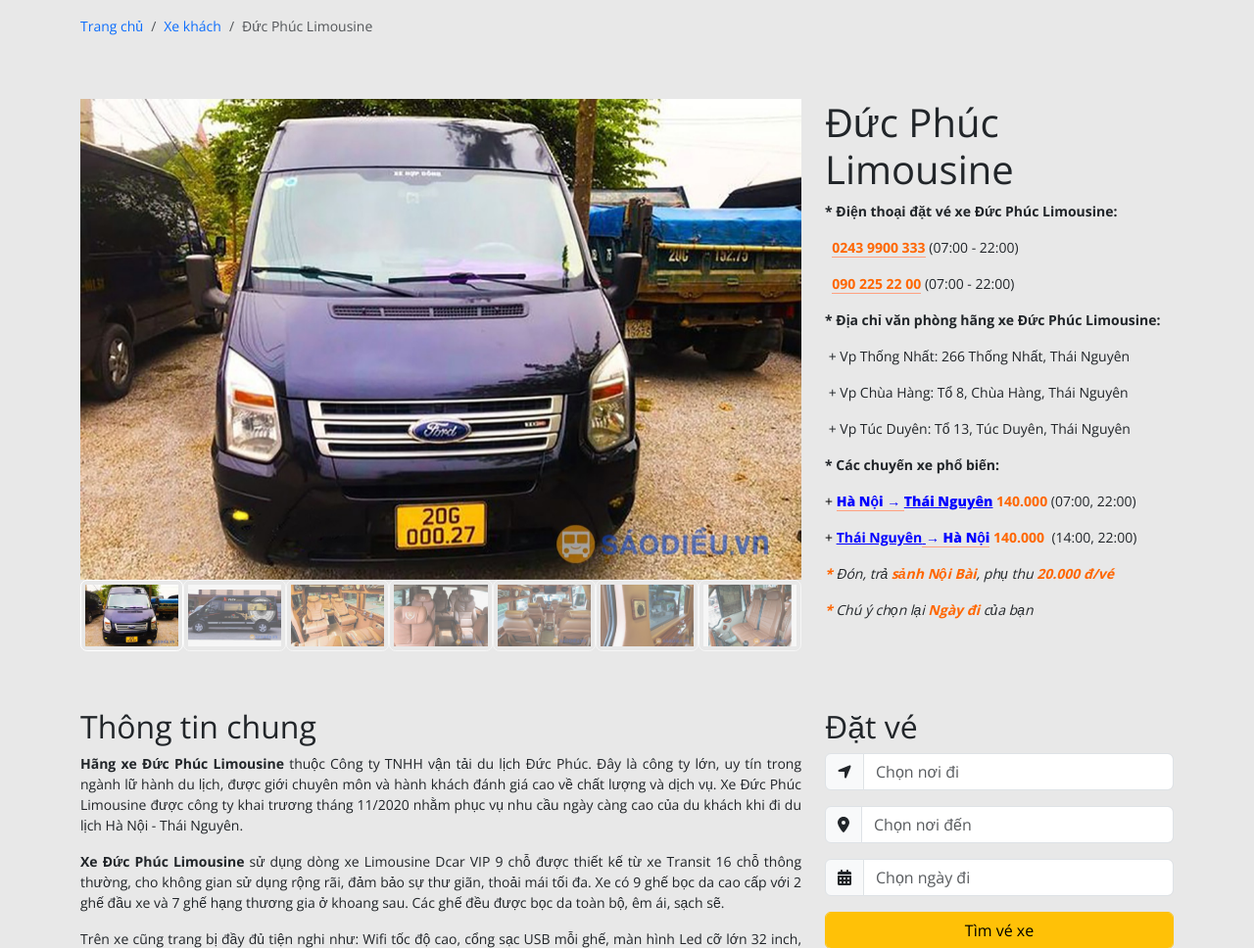
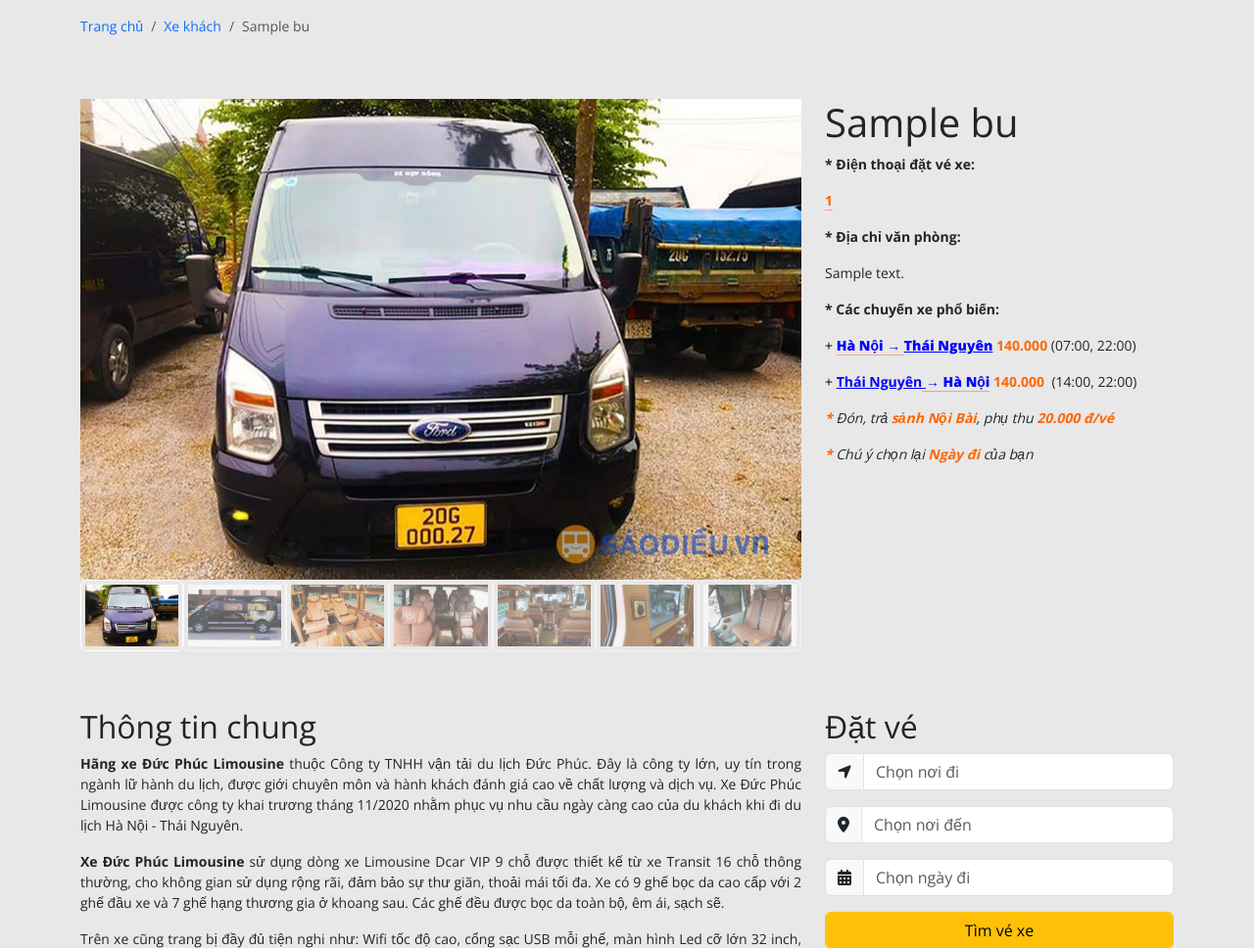
Before and after one commit to viettrungIT3/BusBooking, a CodeIgniter 4 app: template src/app/Views/frontend/bus-detail.php in a window 1280 px wide. Shown: the part 465-1433 px from the top of the page at 98% size. Run offline with PHP 8.4 and a stand-in for CodeIgniter, Linux system fonts and the light colour scheme; the template is opened without the code that fills it: most values are stand-ins (such as "Sample title", 1, 10 or a date in 2020); some libraries are stand-ins or nearby versions.

Commit message:
feat(PENDING): :closed_lock_with_key: pending show data for page bus detail

```diff
--- a/src/app/Views/frontend/bus-detail.php
+++ b/src/app/Views/frontend/bus-detail.php
@@ -1,6 +1,12 @@
 <?= $this->extend('frontend/common/layout') ?>
 
 <?= $this->section('content') ?>
+
+<?php
+// echo '<pre>';
+// var_dump($bus);
+// die();
+?>
 
 <!-- Link css -->
 <link rel="stylesheet" type="text/css" href="<?php echo base_url() ?>/assets/frontend/css/bus-detail.css">
@@ -22,7 +28,7 @@
 				<ol class="breadcrumb float-sm-right">
 					<li class="breadcrumb-item"><a href="/">Trang chủ</a></li>
 					<li class="breadcrumb-item"><a href="#">Xe khách</a></li>
-					<li class="breadcrumb-item active">Đức Phúc Limousine</li>
+					<li class="breadcrumb-item active"><?= $bus['name'] ?></li>
 				</ol>
 			</div>
 		</div>
@@ -33,18 +39,22 @@
 	<div class="container">
 		<div class="row mt-5 flex-lg-row-reverse">
 			<div class="info-container col-lg-4">
-				<h1 class="title">Đức Phúc Limousine</h1>
+				<h1 class="title"><?= $bus['name'] ?></h1>
 				<div class="info">
-					<p style="text-align: justify;"><strong>*&nbsp;Điện thoại đặt vé xe Đức Phúc Limousine:</strong></p>
-					<p>&nbsp;&nbsp;<span style="color: #ff6600;"><strong><a href="tel:0243 9900 333"
-									style="color: #ff6600;">0243 9900 333</a></strong></span>&nbsp;(07:00 -&nbsp;22:00)
-					</p>
-					<p>&nbsp;&nbsp;<span style="color: #ff6600;"><strong><a href="tel:090 225 22 00"
-									style="color: #ff6600;">090 225 22 00</a></strong></span>&nbsp;(07:00 - 22:00)</p>
-					<p style="text-align: justify;"><strong>* Địa chỉ văn phòng hãng xe Đức Phúc Limousine:</strong></p>
-					<p style="text-align: justify;">&nbsp;+ Vp&nbsp;Thống Nhất: 266 Thống Nhất, Thái Nguyên</p>
-					<p style="text-align: justify;">&nbsp;+ Vp Chùa Hàng: Tổ 8, Chùa Hàng, Thái Nguyên</p>
-					<p style="text-align: justify;">&nbsp;+ Vp Túc Duyên: Tổ 13, Túc Duyên, Thái Nguyên</p>
+					<p style="text-align: justify;"><strong>*&nbsp;Điện thoại đặt vé xe:</strong></p>
+					<?php foreach ($bus['phones'] as $phone): ?>
+						<p style="color: #ff6600;">
+							<strong>
+								<a href="tel:<?= $phone['phone_number'] ?>" style="color: #ff6600;">
+									<?= $phone['phone_number'] ?>
+								</a>
+							</strong>
+						</p>
+					<?php endforeach; ?>
+					<p style="text-align: justify;"><strong>* Địa chỉ văn phòng:</strong></p>
+					<?php foreach ($bus['offices'] as $office): ?>
+					<p style="text-align: justify;"><?= $office['office_address'] ?></p>
+					<?php endforeach; ?>
 					<p style="text-align: justify;"><strong>* Các&nbsp;chuyến&nbsp;xe phổ biến:</strong></p>
 					<p style="text-align: justify;"><span style="color: #0000ff;"><span
 								style="color: #000000;">+</span></span><strong><span
```
Also changed, not shown: src/app/Controllers/BusController.php (+8 -4 lines), src/app/Models/BusModel.php (+40 -0 lines).
